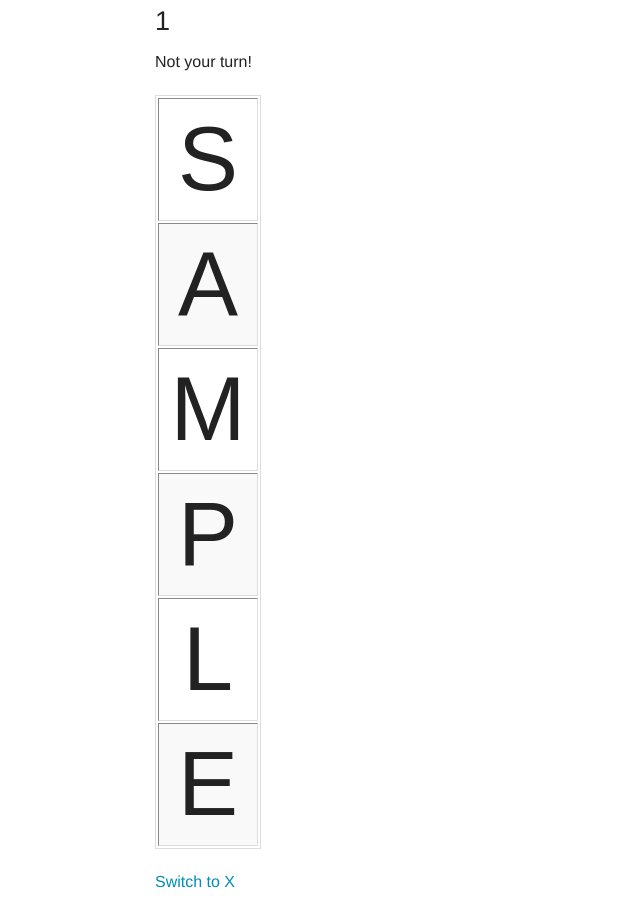
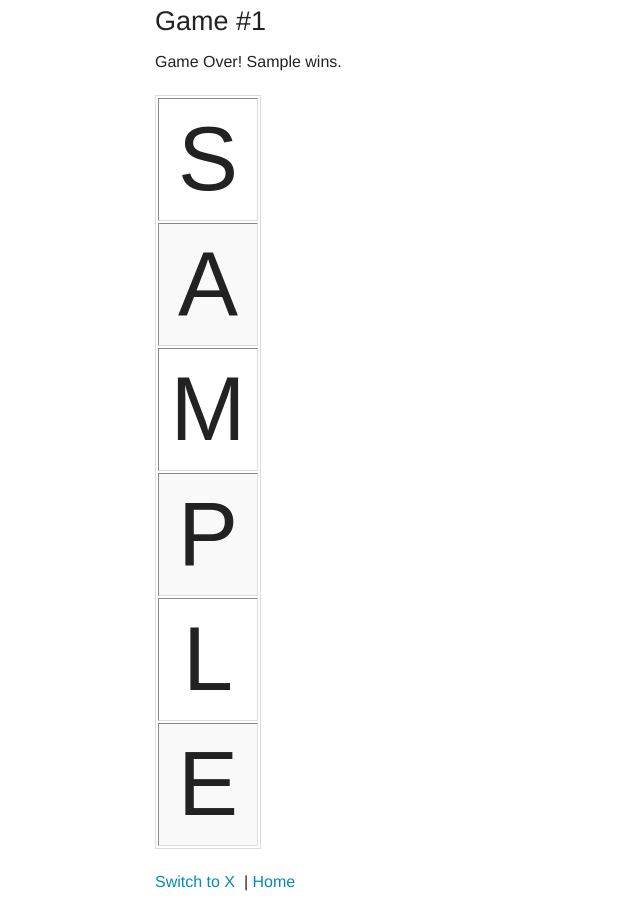
Before and after one commit to frodopwns/tictactoe, a Flask app: template webapp/app/templates/game.html in a window 1280 px wide. Shown: the whole page, without its empty margins (0-640 px from the left). Run offline with Flask 2, Linux system fonts and the light colour scheme; tables that the repository leaves empty hold one stand-in row (values such as "Sample post"); the template is opened without the code that fills it: values that come from a table or form of the project are taken from there, most other values are stand-ins (such as "Sample title", 1, 10 or a date in 2020).

Commit message:
step 2 working

```diff
--- a/webapp/app/templates/game.html
+++ b/webapp/app/templates/game.html
@@ -20,10 +20,14 @@
 
             <div class="row">
               <div class="large-6 columns">
-                  <h3>{{ game.id }}</h3>
+                  <h3>Game #{{ game.id }}</h3>
                   <p>
-                      {% if game.turn == side %}
-                      Please place a {{side}} on the game board.
+                      {% if game.winner %}
+                      Game Over! {{game.winner}} wins.
+                      {% elif game.full %}
+                      Game Over! Tie.
+                      {% elif game.turn == side %}
+                      Please place an {{side}} on the game board.
                       {% else %}
                       Not your turn!
                       {% endif %}
@@ -39,6 +43,8 @@
                         <td class="cell">
                             {% if col %}
                             {{col}}
+                            {% elif game.winner %}
+                            &nbsp;
                             {% elif game.turn == side %}
                             <button name="coords" class="button" value="{{outer_loop.index0}},{{loop.index0}}" type="submit">{{side}}</button>
                             {% endif %}
@@ -49,10 +55,11 @@
                   </table>
                   </form>
                   {% if side == "x" %}
-                  <p><a href="{{ url_for('game', id=game.id, side='o') }}">Switch to O</a></p>
+                  <p><a href="{{ url_for('game', id=game.id, side='o') }}">Switch to O</a>
                   {% else %}
-                  <p><a href="{{ url_for('game', id=game.id, side='x') }}">Switch to X</a></p>
+                  <p><a href="{{ url_for('game', id=game.id, side='x') }}">Switch to X</a>
                   {% endif %}
+                  &nbsp;| <a href="/">Home</a></p>
               </div>
             </div>
 {% endblock %}
--- a/webapp/app/templates/index.html
+++ b/webapp/app/templates/index.html
@@ -9,41 +9,60 @@
     <script src="/static/js/vendor/modernizr.js"></script>
   </head>
   <body>
+   <div class="row">
+
+    <div class="large-9 columns" role="content">
      {% block messages %}{% endblock %}
+     </div>
+   </div>
       <!-- Main Page Content and Sidebar -->
+
       {% block content %}
-      {% for game in games %}
-      <div class="row">
-        <!-- Main Blog Content -->
-        <div class="large-9 columns" role="content">
-          <article>
-
-            <h3>{{ game.id }}</h3>
 
    <div class="row">
-              <div class="large-6 columns">
-                  <table border="1">
-                      {% for row in game.board %}
+        <!-- Main Content -->
+      <div class="large-9 columns" role="content">
+          <h3>Welcome to the tictactoe home page!</h3>
+          <p>Check out the results of games or join a game below.</p>
+      <table>
+      <thead>
       <tr>
-                        {% for col in row %}
-                        <td class="cell">
-                            {% if col %}
-                            {{col}}
+          <th>Game</th>
+          <th>Result</th>
+          <th>Join X</th>
+          <th>Join O</th>
+      </tr>
+      </thead>
+      <tbody>
+      {% for game in games %}
+      <tr>
+          <td>{{game.id}}</td>
+          <td>
+          {% if game.winner %}
+              {{game.winner}} wins!
+          {% elif game.full %}
+              Tie.
+          {% else %}
+              In progress, {{game.turn}}'s turn.
           {% endif %}
           </td>
-                        {% endfor %}
+          {% if not game.winner and not game.full %}
+          <td><a href="{{ url_for('game', id=game.id, side='x') }}">join x</a></td>
+          <td><a href="{{ url_for('game', id=game.id, side='o') }}">join o</a></td>
+          {% else %}
+          <td>-</td>
+          <td>-</td>
+          {% endif %}
+
       </tr>
       {% endfor %}
+      </tbody>
       </table>
+      <p>New game: <a href="{{ url_for('new', side='x') }}">join x</a> | <a href="{{ url_for('new', side='o') }}">join o</a></p>
       </div>
    </div>
+      {% endblock %}
 
-          </article>
-
-          <hr />
-
-       {% endfor %}
-       {% endblock %}
         <!-- End Main Content -->
 
   <script src="/static/js/vendor/jquery.js"></script>
```
Also changed, not shown: webapp/app/models.py (+60 -1 lines), webapp/app/views.py (+26 -22 lines), README.md. Lines whose indentation alone changed are shown as unchanged.
